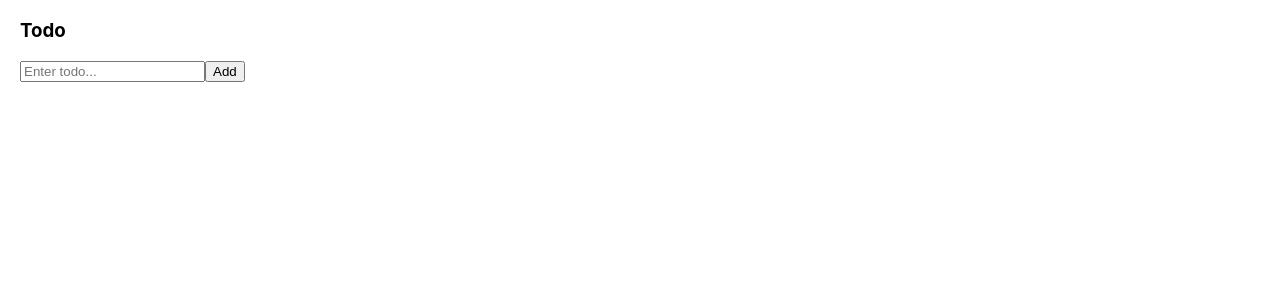
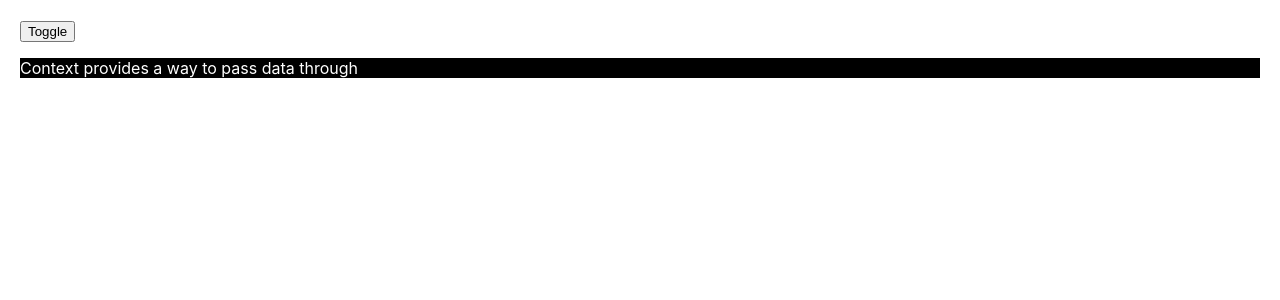
Before and after one commit to phanthang1994/learn_reactjs, a React (Create React App) app in the folder tiktok/: page / in a window 1280 px wide. Shown: the top 300 px of the page. Built offline with nearby package versions, Linux system fonts and the light colour scheme.

Commit message:
useContext 1

```diff
--- a/tiktok/src/App.css
+++ b/tiktok/src/App.css
@@ -1,38 +1,4 @@
-.App {
-  text-align: center;
-}
-
-.App-logo {
-  height: 40vmin;
-  pointer-events: none;
-}
-
-@media (prefers-reduced-motion: no-preference) {
-  .App-logo {
-    animation: App-logo-spin infinite 20s linear;
-  }
-}
-
-.App-header {
-  background-color: #282c34;
-  min-height: 100vh;
-  display: flex;
-  flex-direction: column;
-  align-items: center;
-  justify-content: center;
-  font-size: calc(10px + 2vmin);
+.dark{
+  background-color: black;
   color: white;
 }
-
-.App-link {
-  color: #61dafb;
-}
-
-@keyframes App-logo-spin {
-  from {
-    transform: rotate(0deg);
-  }
-  to {
-    transform: rotate(360deg);
-  }
-}
--- a/tiktok/src/App.js
+++ b/tiktok/src/App.js
@@ -1,5 +1,7 @@
 import {
+  createContext,
   useCallback,
+  useContext,
   useEffect,
   useMemo,
   useReducer,
@@ -449,102 +451,136 @@
 
 //=====================================================================
 // 1. Init state:
-const initState = {
-  job: "",
-  jobList: [],
-};
+// const initState = {
+//   job: "",
+//   jobList: [],
+// };
 
-// 2. Actions:
-const ADD_JOB = "ADD_JOB";
-const SET_JOB = "SET_JOB";
-const DELETE_JOB = "DELETE_JOB";
-const setJob = payload => {
-  var action =  { type: SET_JOB, payload }
-  return action
-};
-const addJob = payload => {
-  var action = { type: ADD_JOB, payload }
-  return action
-};
-const deleteJob = (payload) => {
-  var action = { type: DELETE_JOB, payload };
-  return action
-};
+// // 2. Actions:
+// const ADD_JOB = "ADD_JOB";
+// const SET_JOB = "SET_JOB";
+// const DELETE_JOB = "DELETE_JOB";
+// const setJob = payload => {
+//   var action =  { type: SET_JOB, payload }
+//   return action
+// };
+// const addJob = payload => {
+//   var action = { type: ADD_JOB, payload }
+//   return action
+// };
+// const deleteJob = (payload) => {
+//   var action = { type: DELETE_JOB, payload };
+//   return action
+// };
 
-// 3. Reducer
-const reducer = (state, action) => {
-  // state: chính là dữ liệu hệ thống initState
-  console.log('Action: ', action);
-  console.log('Prev state: ', state);
-  switch (action.type) {
+// // 3. Reducer
+// const reducer = (state, action) => {
+//   // state: chính là dữ liệu hệ thống initState
+//   console.log('Action: ', action);
+//   console.log('Prev state: ', state);
+//   switch (action.type) {
 
-    case ADD_JOB:
-      console.log("New State: ", state)
-      return {
-        ...state,
-        jobList: [...state.jobList, action.payload],
-      };
+//     case ADD_JOB:
+//       console.log("New State: ", state)
+//       return {
+//         ...state,
+//         jobList: [...state.jobList, action.payload],
+//       };
 
-    case SET_JOB:
-      console.log("New State: ", state)
+//     case SET_JOB:
+//       console.log("New State: ", state)
 
-      return {
-        ...state,
-        job: action.payload,
-      };
+//       return {
+//         ...state,
+//         job: action.payload,
+//       };
 
-    case DELETE_JOB:
-      console.log("New State: ", state)
-      const newJobs = [...state.jobList]
-      newJobs.splice(action.payload, 1)
-      var newState = {
-      ...state,
-      jobList: newJobs
-      }
-      return newState;
-    default:
-      throw new Error(`Unhandled action type:`);
+//     case DELETE_JOB:
+//       console.log("New State: ", state)
+//       const newJobs = [...state.jobList]
+//       newJobs.splice(action.payload, 1)
+//       var newState = {
+//       ...state,
+//       jobList: newJobs
+//       }
+//       return newState;
+//     default:
+//       throw new Error(`Unhandled action type:`);
 
-  }
-};
+//   }
+// };
 
-// 4. Dispatch
+// // 4. Dispatch
+// function App() {
+//   const [state, dispatch] = useReducer(reducer, initState);
+//   console.log("state",state);
+//   const imputRef = useRef();
+
+//   const { job, jobList } = state;
+
+//   const handleSubmit = () => {
+//     console.log("Job add: ", job)
+//     dispatch(addJob(job));
+//     dispatch(setJob(""));
+//     imputRef.current.focus();
+//   }
+
+//   return (
+//     <div style={{ padding: "0 20px" }}>
+//       <h3>Todo</h3>
+//       <input
+//       ref={imputRef}
+//       value={job} placeholder="Enter todo..."
+//       onChange={(e)=>{
+//         dispatch(setJob(e.target.value))
+//         }
+//         } />
+//       <button onClick={handleSubmit}>Add</button>
+//       <ul>
+//         {jobList.map((job, index) => (
+//           <li
+//           key={index} >
+//           {job}
+//           <span onClick={() => dispatch(deleteJob(index))}>X</span>
+//           </li>
+//         ))}
+//       </ul>
+//     </div>
+//   );
+// }
+
+// export default App;
+
+
+// ================================================================
+// useContext
+// 1. Create context
+// 2. Provider
+// 3. Consumer
+
+
+// CompA => CompB => CompC
+// Theme: Dark / Light
+import './App.css';
+
+export const ThemeContext = createContext()
+console.log("ThemeContext: ", ThemeContext)
+
 function App() {
-  const [state, dispatch] = useReducer(reducer, initState);
-  console.log("state",state);
-  const imputRef = useRef();
+  const [theme, setTheme] = useState('dark')
 
-  const { job, jobList } = state;
-
-  const handleSubmit = () => {
-    console.log("Job add: ", job)
-    dispatch(addJob(job));
-    dispatch(setJob(""));
-    imputRef.current.focus();
+  const toggleTheme = () => {
+    setTheme(theme === 'dark' ? 'light' : 'dark')
   }
 
   return (
-    <div style={{ padding: "0 20px" }}>
-      <h3>Todo</h3>
-      <input
-      ref={imputRef}
-      value={job} placeholder="Enter todo..."
-      onChange={(e)=>{
-        dispatch(setJob(e.target.value))
-        }
-        } />
-      <button onClick={handleSubmit}>Add</button>
-      <ul>
-        {jobList.map((job, index) => (
-          <li
-          key={index} >
-          {job}
-          <span onClick={() => dispatch(deleteJob(index))}>X</span>
-          </li>
-        ))}
-      </ul>
-    </div>
-  );
+    <ThemeContext.Provider value={theme}>
+      <div style={{ padding: 20 }}>
+        <button onClick={toggleTheme}>Toggle</button>
+        <Content />
+      </div>
+    </ThemeContext.Provider>
+  )
 }
 
-export default App;
+export default App
--- a/tiktok/src/Content.js
+++ b/tiktok/src/Content.js
@@ -1,4 +1,4 @@
-import { memo, useEffect, useMemo, useState } from "react";
+import { memo, useContext, useEffect, useMemo, useState } from "react";
 
 // function Content() {
 //     const [ttile, setTitle] = useState('');
@@ -276,11 +276,34 @@
 // }
 // ========================================================
 // useMemo
-function Content({ onIncrease }) {
+// function Content({ onIncrease }) {
+//   return (
+//     <div>
+//       <button onClick={onIncrease}>Increase</button>
+//     </div>
+//   );
+// }
+// export default memo(Content);
+
+// function Content({ onIncrease }) {
+//   return (
+//     <div>
+//       <button onClick={onIncrease}>Increase</button>
+//     </div>
+//   );
+// }
+// export default Content;
+
+// =========================================================
+// useContext
+import Paragraph from "./Paragraph"
+
+function Content() {
   return (
     <div>
-      <button onClick={onIncrease}>Increase</button>
+      <Paragraph />
     </div>
-  );
+  )
 }
-export default memo(Content);
+
+export default Content
--- a/tiktok/src/Paragraph.js
+++ b/tiktok/src/Paragraph.js
@@ -0,0 +1,14 @@
+import { useContext } from 'react'
+import { ThemeContext } from './App'
+
+function Paragraph() {
+  const theme = useContext(ThemeContext)
+
+  return (
+    <p className={theme}>
+      Context provides a way to pass data through
+    </p>
+  )
+}
+
+export default Paragraph
```
